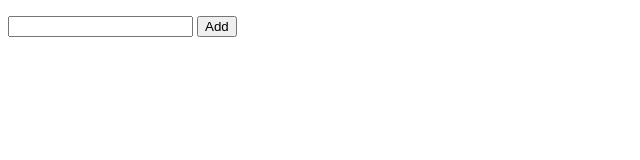
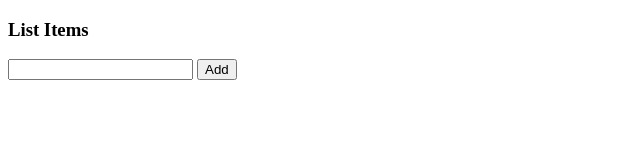
Before and after one commit to ivaylo91/JavaScript-Advanced, a plain HTML site: page DOM/08.AddListItems/index.html in a window 1280 px wide. Shown: the whole page, without its empty margins (0-640 px from the left). Drawn offline with Linux system fonts and the light colour scheme.

```diff
--- a/DOM/08.AddListItems/index.html
+++ b/DOM/08.AddListItems/index.html
@@ -6,6 +6,7 @@
     <script src="addItems.js" type="text/javascript"></script>
 </head>
 <body>
+<h3>List Items</h3>
 <ul id="items"></ul>
 <input type="text" id="newValue">
 <input type="button" value="Add" onclick="addItems()">
```
